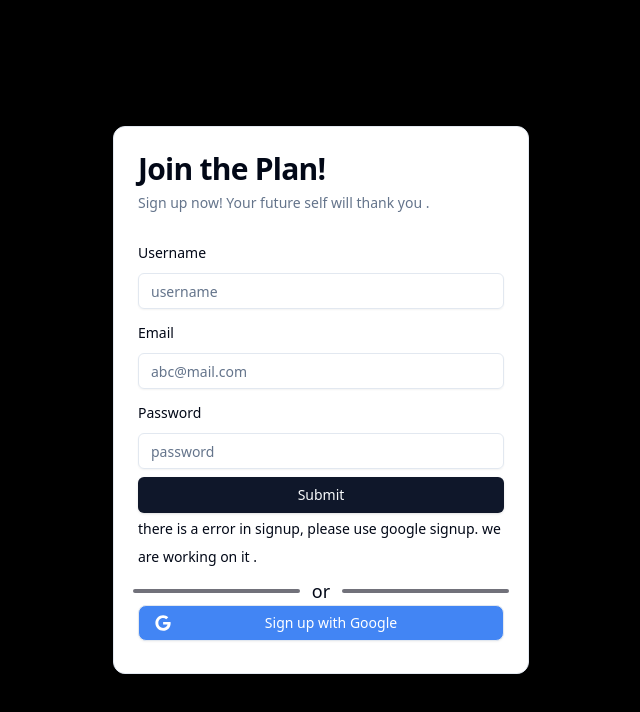
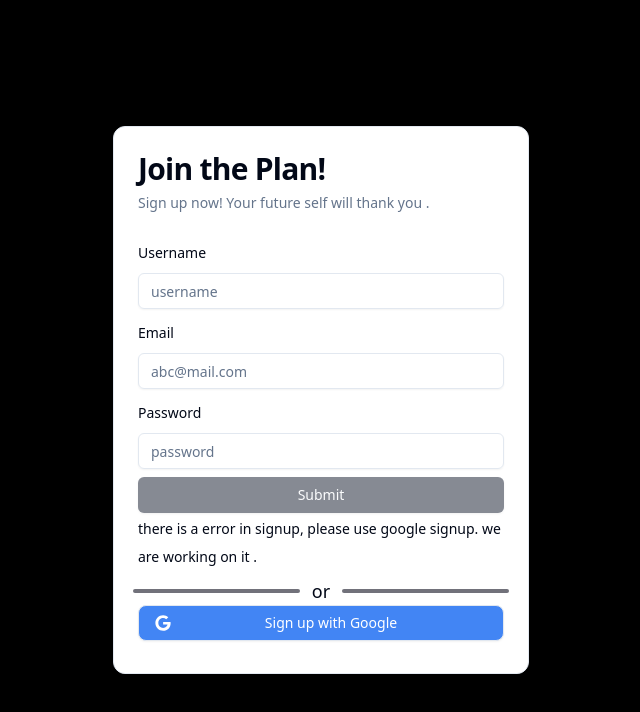
Before and after one commit to RahulSinghkarakoti/planmaster, a Next.js app: page /sign-up in a window 1280 px wide. Shown: the top 712 px of the page, without its empty margins (319-959 px from the left). Built offline with nearby package versions, Linux system fonts and the light colour scheme.

Commit message:
removed unused import

```diff
--- a/src/app/(auth)/sign-up/page.tsx
+++ b/src/app/(auth)/sign-up/page.tsx
@@ -184,8 +184,8 @@ const Page = () => {
               )}
             />
             <Button className="w-full" type="submit"
-             disabled={isSubmitting }
-            // disabled={true as boolean}
+            //  disabled={isSubmitting }
+            disabled={true as boolean}
 
                 >
                 {
--- a/src/components/MyPlans.tsx
+++ b/src/components/MyPlans.tsx
@@ -4,7 +4,6 @@ import {
   Card,
   CardContent,
   CardDescription,
-  CardFooter,
   CardHeader,
   CardTitle,
 } from "@/components/ui/card";
--- a/src/components/Plan.tsx
+++ b/src/components/Plan.tsx
@@ -2,19 +2,7 @@
 /* eslint-disable */
 
 import React, { useEffect, useState } from "react";
-import {
-  Box,
-  Step,
-  StepDescription,
-  StepIcon,
-  StepIndicator,
-  StepNumber,
-  StepSeparator,
-  StepStatus,
-  StepTitle,
-  Stepper,
-  useSteps,
-} from "@chakra-ui/react";
+import { Box } from "@chakra-ui/react";
 import axios from "axios";
 import { PlanResponse } from "@/types/ApiResponse";
 import {
@@ -44,9 +32,7 @@ import { Button } from "@/components/ui/button";
 import { CircleCheckBig, Info } from "lucide-react";
 import { useRouter } from "next/navigation";
 
-interface PlanProps {
-  planId: string;
-}
+
 
 const Plan = ({ planId }: { planId: string }) => {
   // const { planId } = useParams();
@@ -79,11 +65,6 @@ const Plan = ({ planId }: { planId: string }) => {
     };
     fetchPlan();
   }, []);
-
-  const { activeStep } = useSteps({
-    index: 0,
-    count: modules.length,
-  });
 
   async function toggleModule(id: string): Promise<any> {
     //console.log(modules);
@@ -136,7 +117,6 @@ const Plan = ({ planId }: { planId: string }) => {
 
   return (
     <section className="w-full pt-16 md:pt-12 lg:pt-16 xl:pt-24  flex flex-col items-center  bg-black dark:bg-white relative top-0 z-2 ">
-
       <div className="container px-4 md:px-6 sm:px-3    ">
         <div className="flex flex-col items-center space-y-4 text-center ">
           <div className="space-y-2">
@@ -156,7 +136,6 @@ const Plan = ({ planId }: { planId: string }) => {
                 Loading....
               </div>
             ) : (
-
               <ol className=" relative text-gray-500 border-s-4 border-gray-400  dark:border-gray-700 dark:text-gray-400">
                 {modules.map((module: any, index: any) => (
                   <li key={module._id} className="mb-10 ms-6">
@@ -257,7 +236,6 @@ const Plan = ({ planId }: { planId: string }) => {
           </AlertDialog>
         </div>
       </div>
-
     </section>
   );
 };
--- a/src/lib/resend.ts
+++ b/src/lib/resend.ts
@@ -3,7 +3,7 @@ import { Resend } from 'resend';
 import { ApiResponse } from '@/types/ApiResponse';
 import axios from 'axios';
 
-const resend = new Resend(process.env.RESEND_API_KEY);
+// const resend = new Resend(process.env.RESEND_API_KEY);
 console.log("Resend API Key:", process.env.RESEND_API_KEY);
 const BREVO_API_KEY = process.env.BREVO_API_KEY
 
@@ -44,7 +44,7 @@ export async function sendVerificationEmail(
                 sender: { email: '7d0616001@smtp-brevo.com' }, // Sender email
                 to: [{ email }], // Recipient email
                 subject: ' Verification code | PlanMaster', // Subject
-                htmlContent: `<p>${verifyCode}</p>`, // HTML content
+                htmlContent: VerificationEmail({username,otp:verifyCode}), // HTML content
             },
             {
                 headers: {
```
Lines whose indentation alone changed are shown as unchanged.
